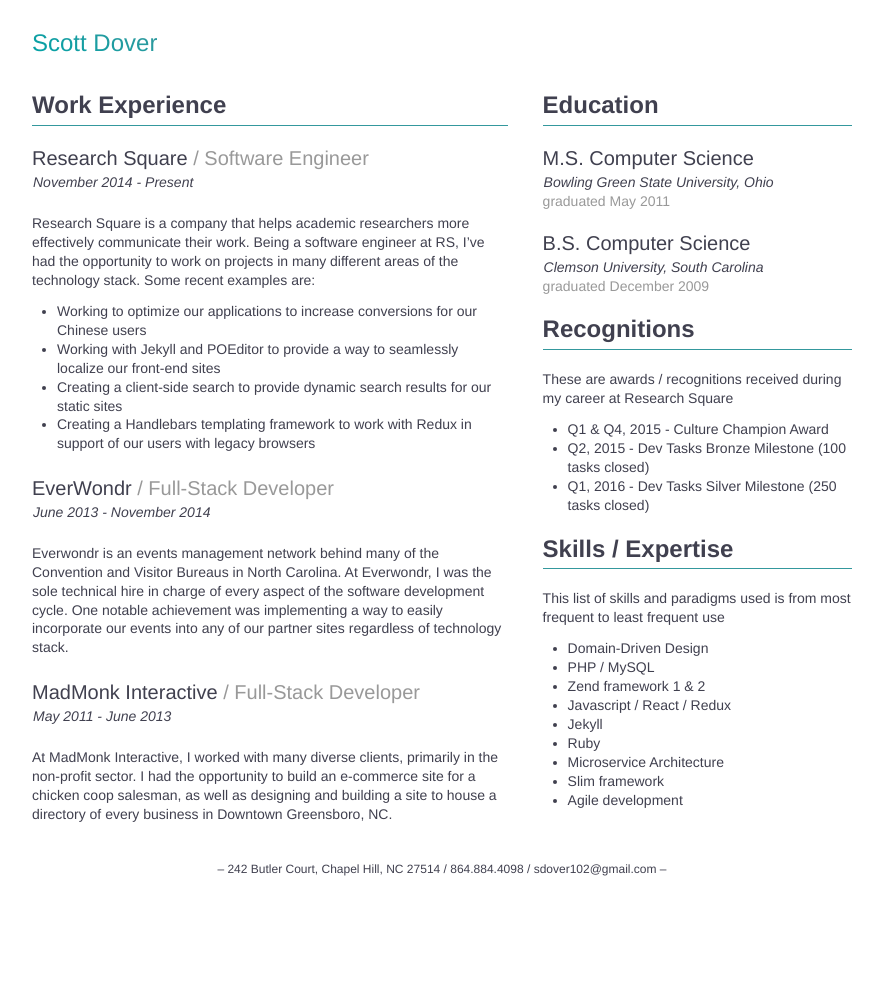
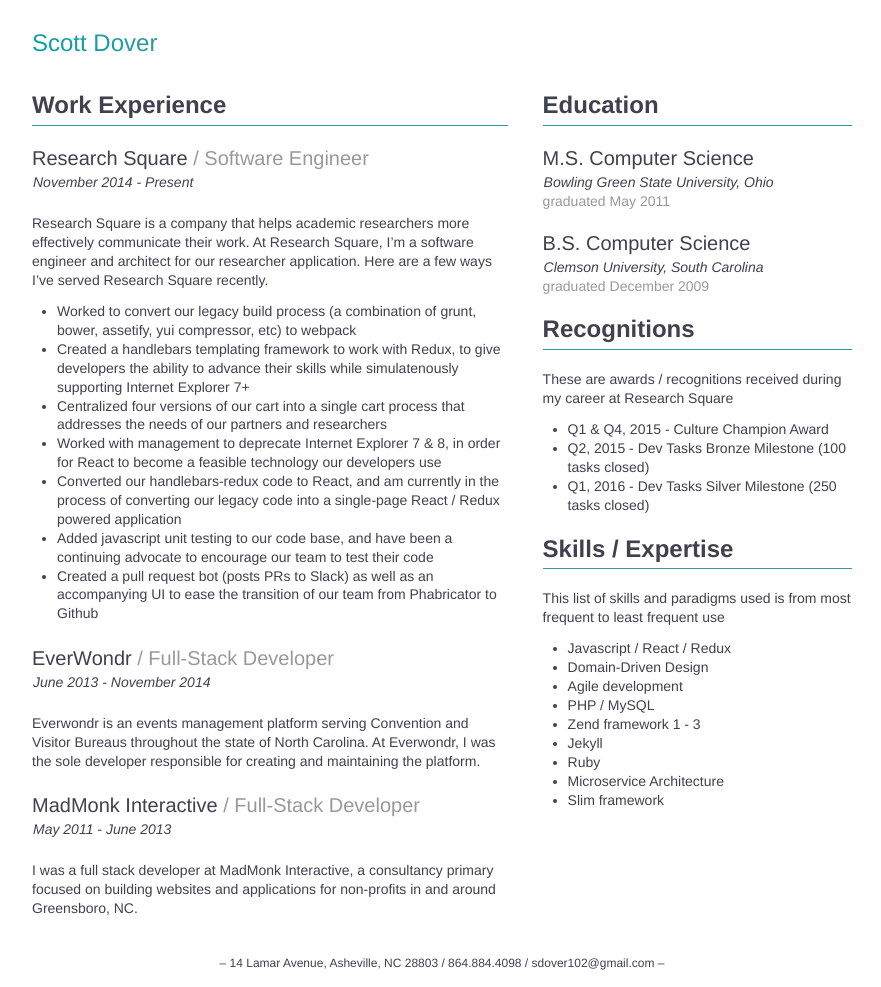
Before and after one commit to scottdover/scottdover.github.io, a Jekyll site: the page built from resume.html, in a window 1280 px wide. Shown: the whole page, without its empty margins (198-1079 px from the left). Built offline with Jekyll 4.4.1, drawn with Linux system fonts in a browser that asks for light colours; some web fonts are replaced; before the commit the page ends 900 px from its top, so only the background shows below that.

Commit message:
Update resume / add post

```diff
--- a/_data/jobs.yml
+++ b/_data/jobs.yml
@@ -5,30 +5,38 @@
     end: Present
     achievement: |
         Research Square is a company that helps academic researchers more effectively communicate their work.
-        Being a software engineer at RS, I've had the opportunity to work on projects in many
-        different areas of the technology stack. Some recent examples are:
+        At Research Square, I'm a software engineer and architect for our researcher application. Here are a few
+        ways I've served Research Square recently.
 
-        - Working to optimize our applications to increase conversions for our Chinese users
-        - Working with Jekyll and POEditor to provide a way to seamlessly localize our front-end sites
-        - Creating a client-side search to provide dynamic search results for our static sites
-        - Creating a Handlebars templating framework to work with Redux in support of our users with legacy browsers
+        - Worked to convert our legacy build process (a combination of grunt, bower, assetify, yui compressor, etc)
+        to webpack
+        - Created a handlebars templating framework to work with Redux, to give developers the ability to advance
+        their skills while simulatenously supporting Internet Explorer 7+
+        - Centralized four versions of our cart into a single cart process that addresses the needs of our partners
+        and researchers
+        - Worked with management to deprecate Internet Explorer 7 & 8, in order for React to become a
+        feasible technology our developers use
+        - Converted our handlebars-redux code to React, and am currently in the process of converting our
+        legacy code into a single-page React / Redux powered application
+        - Added javascript unit testing to our code base, and have been a continuing advocate to encourage
+        our team to test their code
+        - Created a pull request bot (posts PRs to Slack) as well as an accompanying UI to ease the transition
+        of our team from Phabricator to Github
+
 -
     company: EverWondr
     title: Full-Stack Developer
     start: June 2013
     end: November 2014
     achievement: |
-        Everwondr is an events management network behind many of the Convention and Visitor Bureaus
-        in North Carolina. At Everwondr, I was the sole technical hire in charge of every aspect
-        of the software development cycle. One notable achievement was implementing a way to easily
-        incorporate our events into any of our partner sites regardless of technology stack.
+        Everwondr is an events management platform serving Convention and Visitor Bureaus throughout
+        the state of North Carolina. At Everwondr, I was the sole developer responsible for
+        creating and maintaining the platform.
 -
     company: MadMonk Interactive
     title: Full-Stack Developer
     start: May 2011
     end: June 2013
     achievement: |
-        At MadMonk Interactive, I worked with many diverse clients, primarily in the non-profit
-        sector. I had the opportunity to build an e-commerce site for a chicken coop salesman,
-        as well as designing and building a site to house a directory of every business
-        in Downtown Greensboro, NC.
+        I was a full stack developer at MadMonk Interactive, a consultancy primary focused on building
+        websites and applications for non-profits in and around Greensboro, NC.
--- a/_data/skills.yml
+++ b/_data/skills.yml
@@ -1,9 +1,9 @@
+ - Javascript / React / Redux
  - Domain-Driven Design
+ - Agile development
  - PHP / MySQL
- - 'Zend framework 1 &amp; 2'
- - Javascript / React / Redux
+ - 'Zend framework 1 - 3'
  - Jekyll
  - Ruby
  - Microservice Architecture
  - Slim framework
- - Agile development
--- a/resume.html
+++ b/resume.html
@@ -40,5 +40,5 @@
 </div>
 <div class="clearfix"></div>
 <div class="footer">
-    &ndash; 242 Butler Court, Chapel Hill, NC 27514 / 864.884.4098  / sdover102@gmail.com &ndash;
+    &ndash; 14 Lamar Avenue, Asheville, NC 28803 / 864.884.4098  / sdover102@gmail.com &ndash;
 </div>
```
Also changed, not shown: _posts/2017-08-28-bullied.md (added, +17 -0 lines).
